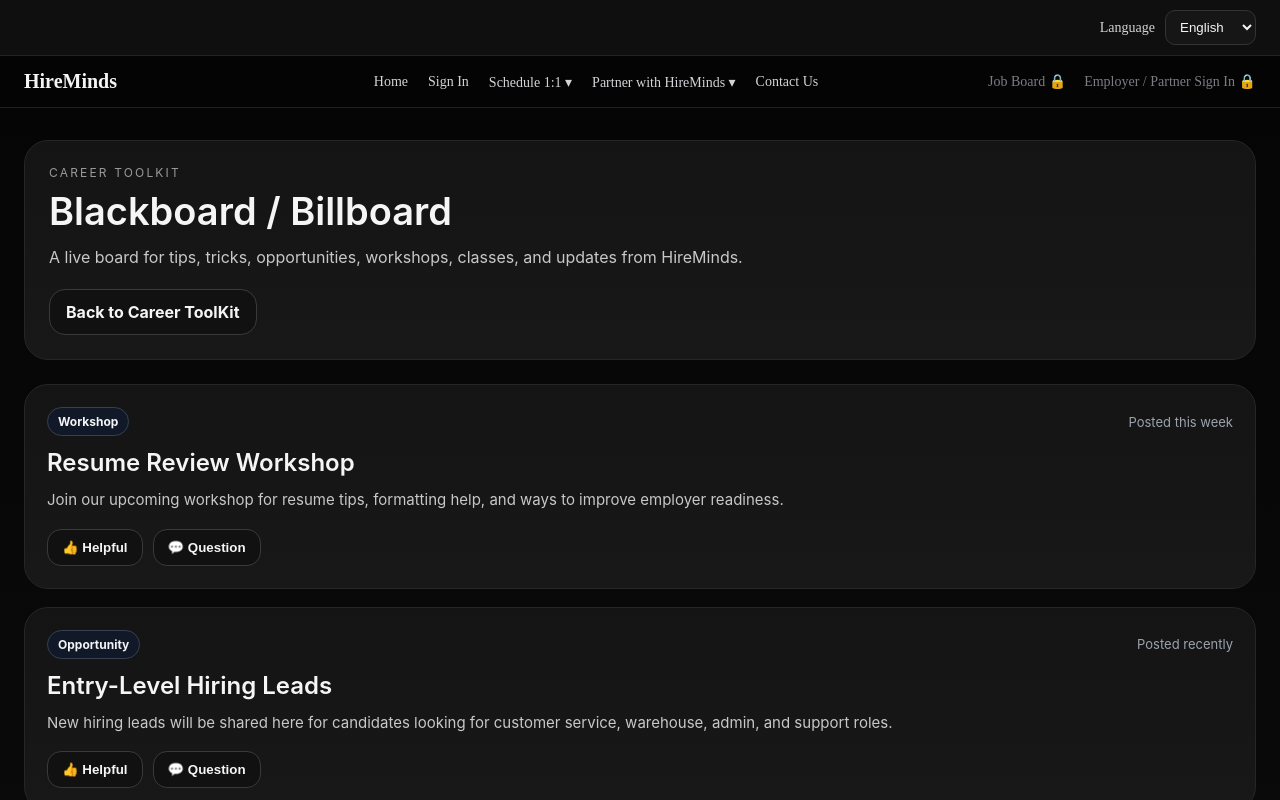
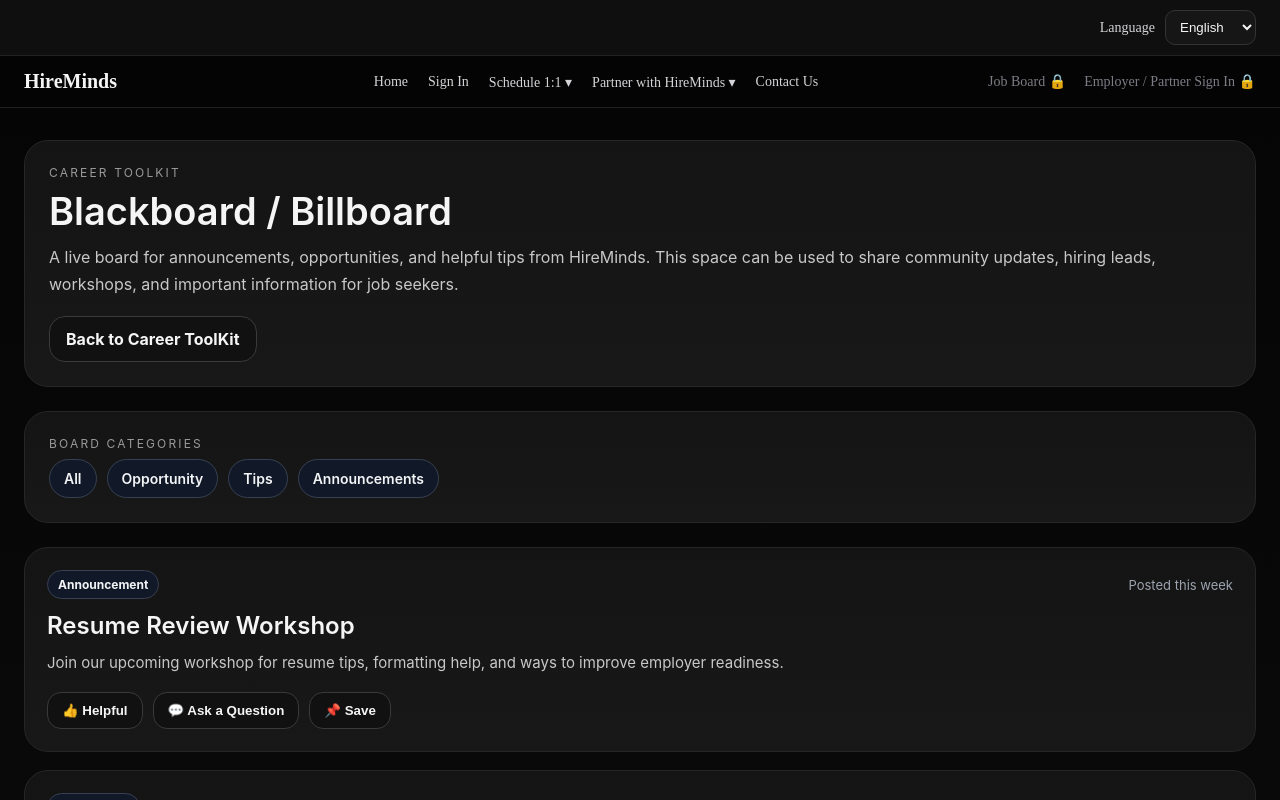
Before and after one commit to UrMizery/hireminds-platform, a Next.js app: page /career-toolkit/board in a window 1280 px wide. Shown: the top 800 px of the page. Built offline with nearby package versions, Linux system fonts and the light colour scheme; no server answers.

Commit message:
Update page.tsx

```diff
--- a/app/career-toolkit/board/page.tsx
+++ b/app/career-toolkit/board/page.tsx
@@ -1,9 +1,10 @@
 "use client";
 
 export default function CareerToolkitBoardPage() {
+  const categories = ["All", "Opportunity", "Tips", "Announcements"];
   const samplePosts = [
     {
-      type: "Workshop",
+      type: "Announcement",
       title: "Resume Review Workshop",
       text: "Join our upcoming workshop for resume tips, formatting help, and ways to improve employer readiness.",
       date: "Posted this week",
@@ -15,13 +16,13 @@ export default function CareerToolkitBoardPage() {
       date: "Posted recently",
     },
     {
-      type: "Tip",
+      type: "Tips",
       title: "Research the Company First",
       text: "Before an interview, review the company website, services, mission, and recent updates so your answers feel more informed.",
-      date: "Career Tip",
+      date: "Career Tips",
     },
     {
-      type: "Class",
+      type: "Announcement",
       title: "Interview Basics Class",
       text: "A short class on how to answer common interview questions, present yourself professionally, and prepare strong examples.",
       date: "Coming soon",
@@ -35,14 +36,26 @@ export default function CareerToolkitBoardPage() {
           <p style={styles.kicker}>Career ToolKit</p>
           <h1 style={styles.title}>Blackboard / Billboard</h1>
         <p style={styles.subtitle}>
-            A live board for tips, tricks, opportunities, workshops, classes,
-            and updates from HireMinds.
+  A live board for announcements, opportunities, and helpful tips from HireMinds.
+  This space can be used to share community updates, hiring leads, workshops,
+  and important information for job seekers.
 </p>
 
           <div style={styles.heroButtons}>
             <a href="/career-toolkit" style={styles.linkButton}>
               Back to Career ToolKit
             </a>
+          </div>
+        </section>
+
+       <section style={styles.filterCard}>
+  <p style={styles.kicker}>Board Categories</p>
+  <div style={styles.filterRow}>
+    {categories.map((category) => (
+      <span key={category} style={styles.filterChip}>
+        {category}
+      </span>
+    ))}
   </div>
 </section>
 
@@ -62,7 +75,10 @@ export default function CareerToolkitBoardPage() {
     👍 Helpful
   </button>
   <button type="button" style={styles.reactionButton}>
-                  💬 Question
+    💬 Ask a Question
+  </button>
+  <button type="button" style={styles.reactionButton}>
+    📌 Save
   </button>
 </div>
             </article>
@@ -130,6 +146,30 @@ const styles: Record<string, React.CSSProperties> = {
     color: "#f5f5f5",
     fontWeight: 700,
   },
+ filterCard: {
+  background: "linear-gradient(180deg, #141414 0%, #181818 100%)",
+  border: "1px solid #262626",
+  borderRadius: "24px",
+  padding: "24px",
+},
+
+filterRow: {
+  display: "flex",
+  gap: "10px",
+  flexWrap: "wrap",
+},
+
+filterChip: {
+  display: "inline-flex",
+  alignItems: "center",
+  padding: "10px 14px",
+  borderRadius: "999px",
+  background: "#111827",
+  border: "1px solid #374151",
+  color: "#f3f4f6",
+  fontSize: "14px",
+  fontWeight: 600,
+},
   feedWrap: {
     display: "grid",
     gap: "18px",
```
Lines whose indentation alone changed are shown as unchanged.
